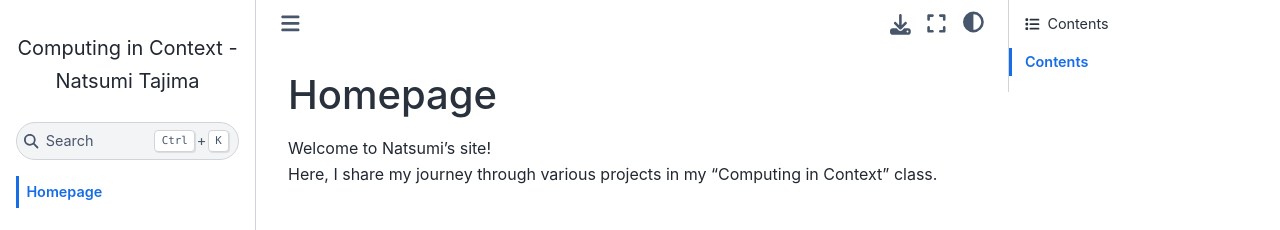
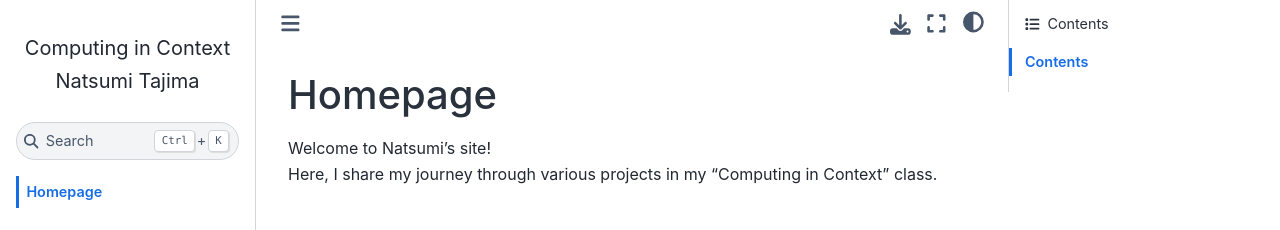
Before and after one commit to sum-mer-tech/computerincontext, a Jupyter Book: the page built from index.md, in a window 1280 px wide. Shown: the top 230 px of the page. Built offline with Jupyter Book 1.0.4 settings and Sphinx 7.4.7 and the Sphinx Book theme 1.1.4, drawn with Linux system fonts in a browser that asks for light colours; pages that are not in the unit, such as notebooks, are missing from menus; comment, search, counter and statistics services are not loaded.

```diff
--- a/_config.yml
+++ b/_config.yml
@@ -1,4 +1,4 @@
-title: Computing in Context - Natsumi Tajima
+title: Computing in Context Natsumi Tajima
 author: Natsumi Tajima
 
 only_build_toc_files: true
```
